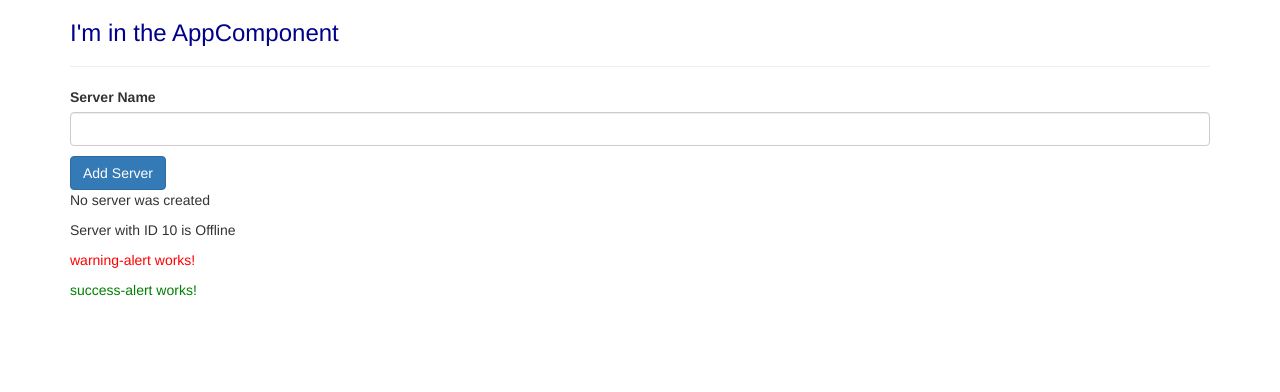
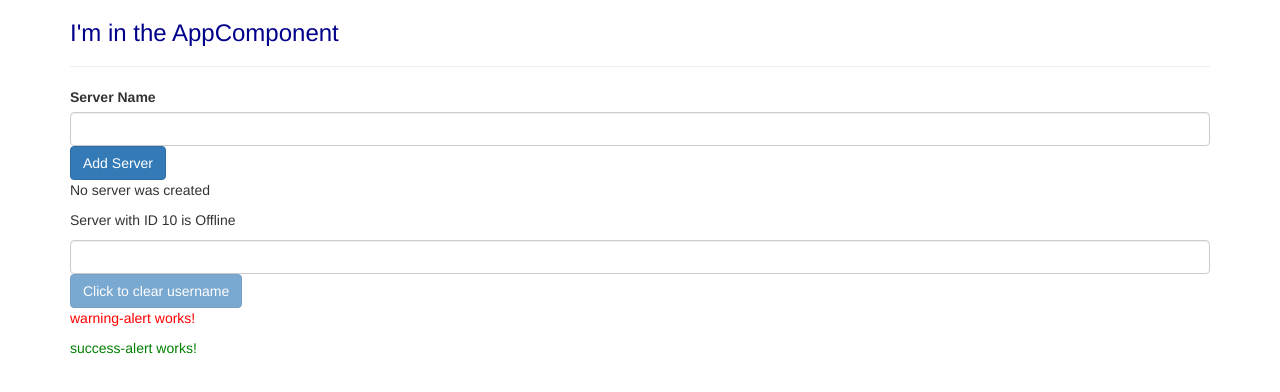
Before and after one commit to qtn2932/angular-training-2, an Angular app: page / in a window 1280 px wide. Shown: the top 392 px of the page. Built offline with nearby package versions, Linux system fonts and the light colour scheme.

Commit message:
added 2 way data binding and conditional check

```diff
--- a/src/app/servers/servers.component.html
+++ b/src/app/servers/servers.component.html
@@ -3,8 +3,17 @@
     type="text"
     class="form-control"
     [(ngModel)]="serverName">
-<p>{{serverName}}</p>
+
 <button class='btn btn-primary' [disabled]="!allowNewServer" (click)="onCreateServer()">
     Add Server</button>
 <p>{{serverCreationStatus}}</p>
 <app-server></app-server>
+
+<input
+    type="text"
+    class="form-control"
+    [(ngModel)]="userName"
+    (input)="onUpdateUsername($event)">
+<button class='btn btn-primary' [disabled]="isEmpty" (click)="onEmptyUsername()">
+    Click to clear username
+</button>
--- a/src/app/servers/servers.component.ts
+++ b/src/app/servers/servers.component.ts
@@ -9,6 +9,8 @@ export class ServersComponent implements OnInit {
   allowNewServer:boolean = false
   serverCreationStatus ="No server was created"
   serverName =""
+  userName =""
+  isEmpty:boolean = true
   constructor() {
     setTimeout(()=>{this.allowNewServer=true},2000)
   }
@@ -19,4 +21,15 @@ export class ServersComponent implements OnInit {
   onCreateServer(){
     this.serverCreationStatus = 'Server was created';
   }
+
+  onEmptyUsername(){
+    this.userName = ""
+    this.isEmpty = true
+  }
+
+  onUpdateUsername(event:any){
+    if (this.userName.length !=0){
+      this.isEmpty= false
+    }
+  }
 }
```
